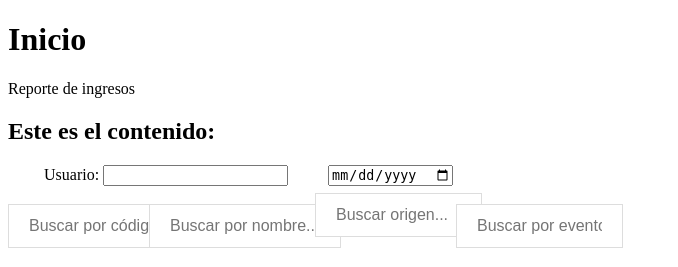
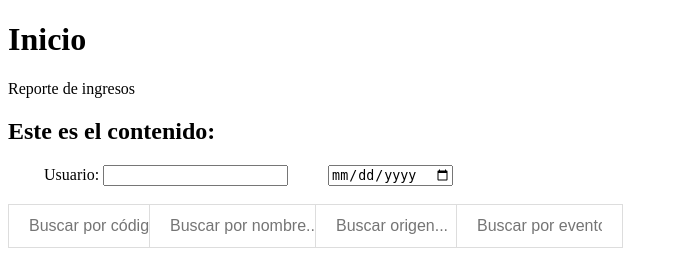
Before and after one commit to usac201612398/web1, a Django app: page /app1/registro/consulta in a window 1280 px wide. Shown: the top 267 px of the page, without its empty margins (0-678 px from the left). Run offline with Django 4.2, Linux system fonts and the light colour scheme; data that the repository does not hold is empty.

```diff
--- a/web1/data/static/style_consultaregistro.css
+++ b/web1/data/static/style_consultaregistro.css
@@ -222,8 +222,6 @@
     .box04{
     width: 125px;
     height: 45px;
-    display: flex;
-    align-items: flex-end;
     }
 
     .box05{
```
